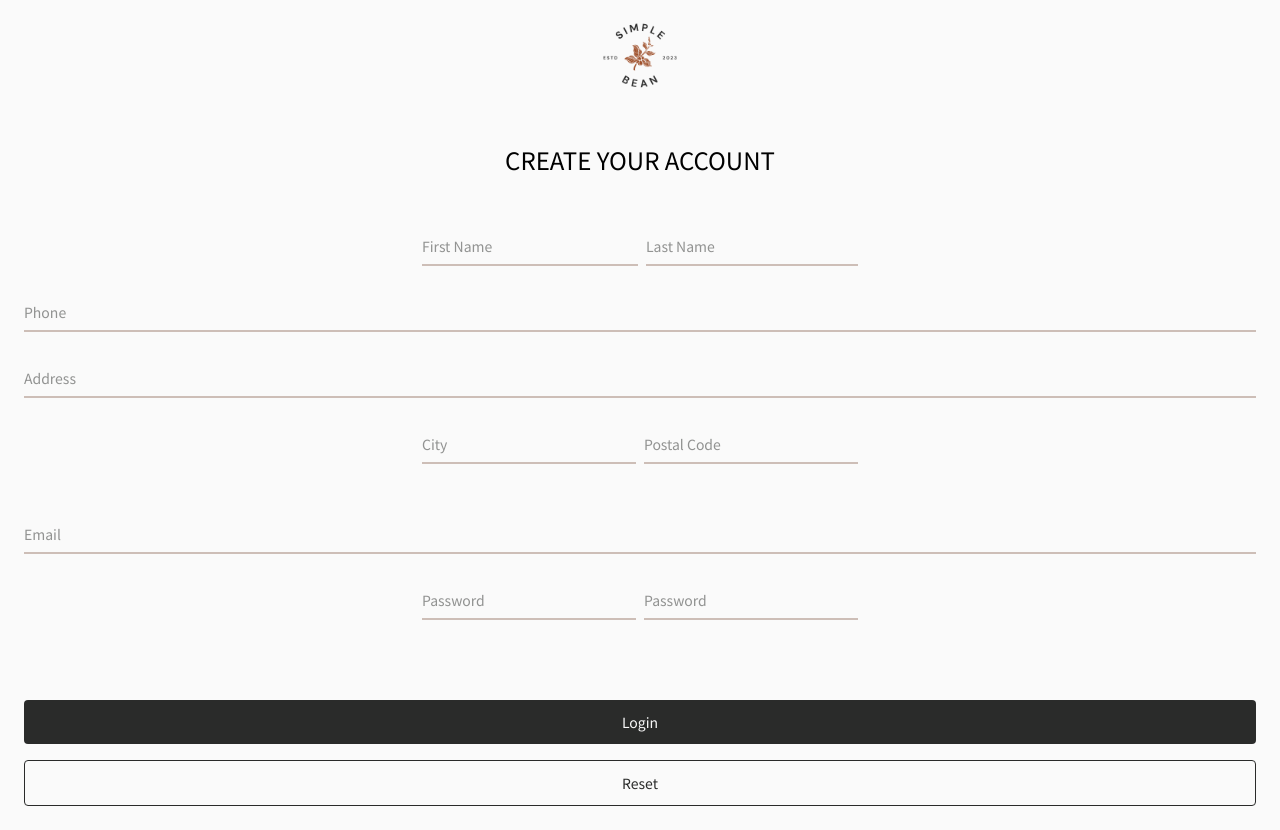
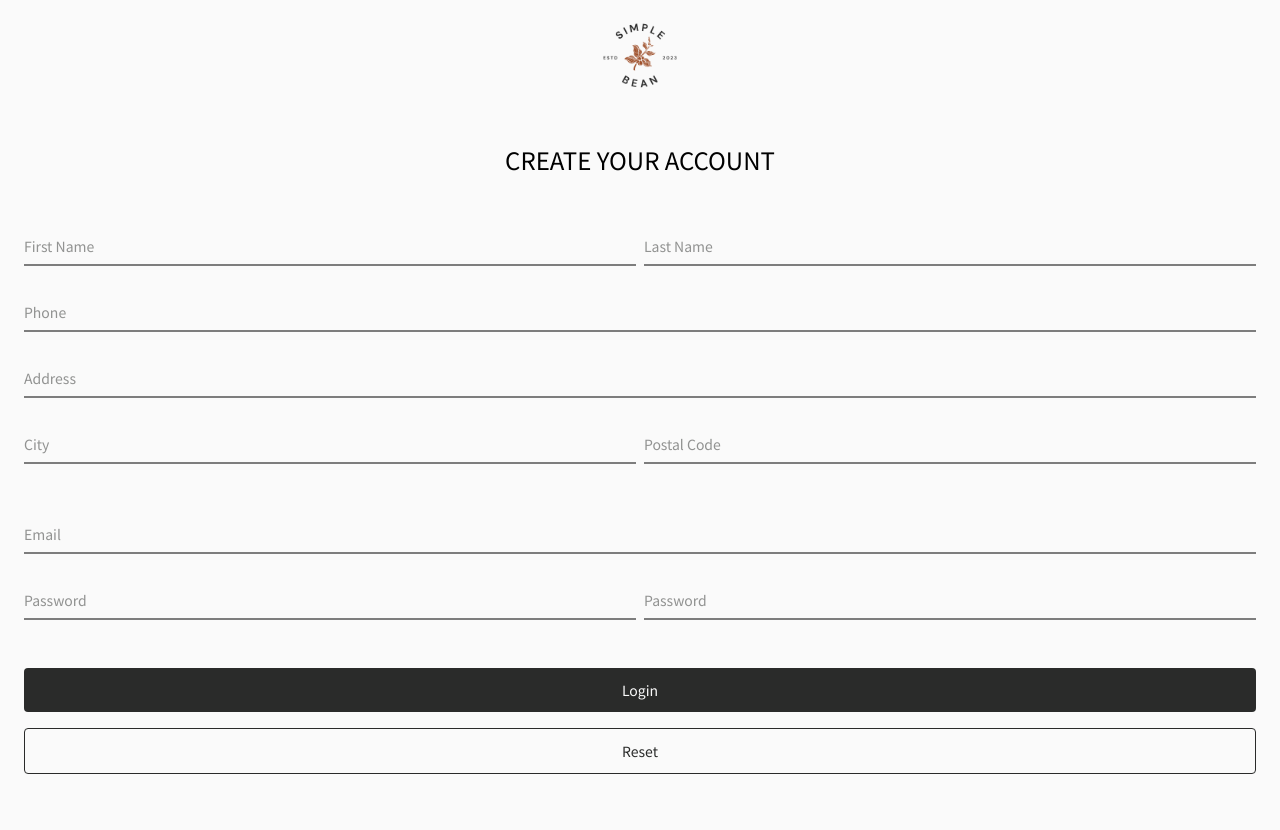
Before and after one commit to alfredopsilva/SimpleBean, a Next.js app: page /auth/signup in a window 1280 px wide. Built offline with nearby package versions, Linux system fonts and the light colour scheme.

Commit message:
Minor Fixing into Login and SignUp Pages

```diff
--- a/app/auth/login/page.tsx
+++ b/app/auth/login/page.tsx
@@ -18,11 +18,11 @@ export default function Login() {
       <form method='POST' action={"#"} className='mt-10'>
         <div className='flex flex-col justify-center items-center'>
           <div className="relative w-4/5">
-            <input type="email" id="email" className="block py-2.5 px-0 w-full text-sm text-softBlack bg-transparent border-0 border-b-2 border-accentColor/30 appearance-none dark:text-white dark:border-accentColor dark:focus:border-accentColor/500 focus:outline-none focus:ring-0 focus:border-accentColor/60 peer" placeholder=" " />
+            <input type="email" id="email" className="block py-2.5 px-0 w-full text-sm text-softBlack bg-transparent border-0 border-b-2 border-softBlack/60 appearance-none dark:text-white dark:border-accentColor dark:focus:border-accentColor/500 focus:outline-none focus:ring-0 focus:border-accentColor/60 peer" placeholder=" " />
             <label htmlFor="email" className="absolute text-sm text-softBlack/50 dark:text-softBlack/40 duration-300 transform -translate-y-6 scale-75 top-3 -z-10 origin-[0] peer-focus:start-0 peer-focus:text-accentColor/60 peer-focus:dark:text-accentColor/50 peer-placeholder-shown:scale-100 peer-placeholder-shown:translate-y-0 peer-focus:scale-75 peer-focus:-translate-y-6 rtl:peer-focus:translate-x-1/4 rtl:peer-focus:left-auto">Email</label>
           </div>
           <div className="relative w-4/5 mt-10">
-            <input type="password" id="password" className="block py-2.5 px-0 w-full text-sm text-softBlack bg-transparent border-0 border-b-2 border-accentColor/30 appearance-none dark:text-white dark:border-accentColor dark:focus:border-accentColor/500 focus:outline-none focus:ring-0 focus:border-accentColor/60 peer" placeholder=" " />
+            <input type="password" id="password" className="block py-2.5 px-0 w-full text-sm text-softBlack bg-transparent border-0 border-b-2 border-softBlack/60 appearance-none dark:text-white dark:border-accentColor dark:focus:border-accentColor/500 focus:outline-none focus:ring-0 focus:border-accentColor/60 peer" placeholder=" " />
             <label htmlFor="password" className="absolute text-sm text-softBlack/50 dark:text-softBlack/40 duration-300 transform -translate-y-6 scale-75 top-3 -z-10 origin-[0] peer-focus:start-0 peer-focus:text-accentColor/60 peer-focus:dark:text-accentColor/50 peer-placeholder-shown:scale-100 peer-placeholder-shown:translate-y-0 peer-focus:scale-75 peer-focus:-translate-y-6 rtl:peer-focus:translate-x-1/4 rtl:peer-focus:left-auto">Password</label>
             <div className='text-sm mt-2 text-gray-600 text-right' >
               <span>Forgot your <Link href={"auth/reset"}>Password?</Link> </span>
@@ -47,7 +47,7 @@ export default function Login() {
           </div>
         </section>
       </section>
-      <section className='absolute bottom-12 left-1/2 transform -translate-x-1/2 '>
+      <section className='my-12'>
         <p className='text-sm text-center'>You don't have an account yet?<Link href={"/auth/signup"} className='text-accentColor font-semibold' >Sign Up</Link></p>
       </section>
     </main>
--- a/app/auth/signup/page.tsx
+++ b/app/auth/signup/page.tsx
@@ -13,50 +13,51 @@ export default function SingUp() {
       </header>
       <h5 className='uppercase text-2xl text-center mt-10'>Create your account</h5>
       <form method='POST' action={"#"} className='mt-10'>
-        <div className='flex flex-col justify-center items-center'>
+        <div className='flex flex-col'>
           <div className='flex gap-2 mt-2'>
             <div className="relative w-1/2">
-              <input type="text" id="firstName" className="block py-2.5 px-0 w-full text-sm text-softBlack bg-transparent border-0 border-b-2 border-accentColor/30 appearance-none dark:text-white dark:border-accentColor dark:focus:border-accentColor/500 focus:outline-none focus:ring-0 focus:border-accentColor/60 peer" placeholder=" " />
-              <label htmlFor="firstName" className="absolute text-sm text-softBlack/50 dark:text-softBlack/40 duration-300 transform -translate-y-6 scale-75 top-3 -z-10 origin-[0] peer-focus:start-0 peer-focus:text-accentColor/60 peer-focus:dark:text-accentColor/50 peer-placeholder-shown:scale-100 peer-placeholder-shown:translate-y-0 peer-focus:scale-75 peer-focus:-translate-y-6 rtl:peer-focus:translate-x-1/4 rtl:peer-focus:left-auto">First Name</label>
+              <input type="text" id="firstName" className="block py-2.5 px-0 w-full text-sm text-softBlack bg-transparent border-0 border-b-2 border-softBlack/60 appearance-none dark:text-white dark:border-offWhite/50 dark:focus:border-offWhite focus:outline-none focus:ring-0 focus:border-accentColor/80 peer" placeholder=" " />
+              <label htmlFor="firstName" className="absolute text-sm text-softBlack/50 dark:text-softBlack/40 duration-300 transform -translate-y-6 scale-75 top-3 -z-10 origin-[0] peer-focus:start-0 peer-focus:text-softBlack/60 peer-focus:dark:text-softBlack/50 peer-placeholder-shown:scale-100 peer-placeholder-shown:translate-y-0 peer-focus:scale-75 peer-focus:-translate-y-6 rtl:peer-focus:translate-x-1/4 rtl:peer-focus:left-auto">First Name</label>
             </div>
-            <div className="relative">
-              <input type="email" id="email" className="block py-2.5 px-0 w-full text-sm text-softBlack bg-transparent border-0 border-b-2 border-accentColor/30 appearance-none dark:text-white dark:border-accentColor dark:focus:border-accentColor/500 focus:outline-none focus:ring-0 focus:border-accentColor/60 peer" placeholder=" " />
-              <label htmlFor="email" className="absolute text-sm text-softBlack/50 dark:text-softBlack/40 duration-300 transform -translate-y-6 scale-75 top-3 -z-10 origin-[0] peer-focus:start-0 peer-focus:text-accentColor/60 peer-focus:dark:text-accentColor/50 peer-placeholder-shown:scale-100 peer-placeholder-shown:translate-y-0 peer-focus:scale-75 peer-focus:-translate-y-6 rtl:peer-focus:translate-x-1/4 rtl:peer-focus:left-auto">Last Name</label>
+            <div className="relative w-1/2">
+              <input type="email" id="email" className="block py-2.5 px-0 w-full text-sm text-softBlack bg-transparent border-0 border-b-2 border-softBlack/60 appearance-none dark:text-white dark:border-offWhite/50 dark:focus:border-offWhite focus:outline-none focus:ring-0 focus:border-accentColor/80 peer" placeholder=" " />
+              <label htmlFor="email" className="absolute text-sm text-softBlack/50 dark:text-softBlack/40 duration-300 transform -translate-y-6 scale-75 top-3 -z-10 origin-[0] peer-focus:start-0 peer-focus:text-softBlack/60 peer-focus:dark:text-softBlack/50 peer-placeholder-shown:scale-100 peer-placeholder-shown:translate-y-0 peer-focus:scale-75 peer-focus:-translate-y-6 rtl:peer-focus:translate-x-1/4 rtl:peer-focus:left-auto">Last Name</label>
             </div>
           </div>
-          <div className="relative w-full mt-6">
-            <input type="phone" id="phone" className="block py-2.5 px-0 w-full text-sm text-softBlack bg-transparent border-0 border-b-2 border-accentColor/30 appearance-none dark:text-white dark:border-accentColor dark:focus:border-accentColor/500 focus:outline-none focus:ring-0 focus:border-accentColor/60 peer" placeholder=" " />
-            <label htmlFor="phone" className="absolute text-sm text-softBlack/50 dark:text-softBlack/40 duration-300 transform -translate-y-6 scale-75 top-3 -z-10 origin-[0] peer-focus:start-0 peer-focus:text-accentColor/60 peer-focus:dark:text-accentColor/50 peer-placeholder-shown:scale-100 peer-placeholder-shown:translate-y-0 peer-focus:scale-75 peer-focus:-translate-y-6 rtl:peer-focus:translate-x-1/4 rtl:peer-focus:left-auto">Phone</label>
+          <div className="relative mt-6">
+            <input type="phone" id="phone" className="block py-2.5 px-0 w-full text-sm text-softBlack bg-transparent border-0 border-b-2 border-softBlack/60 appearance-none dark:text-white dark:border-offWhite/50 dark:focus:border-offWhite focus:outline-none focus:ring-0 focus:border-accentColor/80 peer" placeholder=" " />
+            <label htmlFor="phone" className="absolute text-sm text-softBlack/50 dark:text-softBlack/40 duration-300 transform -translate-y-6 scale-75 top-3 -z-10 origin-[0] peer-focus:start-0 peer-focus:text-softBlack/60 peer-focus:dark:text-softBlack/50 peer-placeholder-shown:scale-100 peer-placeholder-shown:translate-y-0 peer-focus:scale-75 peer-focus:-translate-y-6 rtl:peer-focus:translate-x-1/4 rtl:peer-focus:left-auto">Phone</label>
           </div>
-          <div className="relative w-full mt-6">
-            <input type="text" id="address" className="block py-2.5 px-0 w-full text-sm text-softBlack bg-transparent border-0 border-b-2 border-accentColor/30 appearance-none dark:text-white dark:border-accentColor dark:focus:border-accentColor/500 focus:outline-none focus:ring-0 focus:border-accentColor/60 peer" placeholder=" " />
-            <label htmlFor="phone" className="absolute text-sm text-softBlack/50 dark:text-softBlack/40 duration-300 transform -translate-y-6 scale-75 top-3 -z-10 origin-[0] peer-focus:start-0 peer-focus:text-accentColor/60 peer-focus:dark:text-accentColor/50 peer-placeholder-shown:scale-100 peer-placeholder-shown:translate-y-0 peer-focus:scale-75 peer-focus:-translate-y-6 rtl:peer-focus:translate-x-1/4 rtl:peer-focus:left-auto">Address</label>
+          <div className="relative mt-6">
+            <input type="text" id="address" className="block py-2.5 px-0 w-full text-sm text-softBlack bg-transparent border-0 border-b-2 border-softBlack/60 appearance-none dark:text-white dark:border-offWhite/50 dark:focus:border-offWhite focus:outline-none focus:ring-0 focus:border-accentColor/80 peer" placeholder=" " />
+            <label htmlFor="phone" className="absolute text-sm text-softBlack/50 dark:text-softBlack/40 duration-300 transform -translate-y-6 scale-75 top-3 -z-10 origin-[0] peer-focus:start-0 peer-focus:text-softBlack/60 peer-focus:dark:text-softBlack/50 peer-placeholder-shown:scale-100 peer-placeholder-shown:translate-y-0 peer-focus:scale-75 peer-focus:-translate-y-6 rtl:peer-focus:translate-x-1/4 rtl:peer-focus:left-auto">Address</label>
           </div>
           <div className='flex gap-2 mt-6'>
             <div className="relative w-1/2">
-              <input type="text" id="city" className="block py-2.5 px-0 w-full text-sm text-softBlack bg-transparent border-0 border-b-2 border-accentColor/30 appearance-none dark:text-white dark:border-accentColor dark:focus:border-accentColor/500 focus:outline-none focus:ring-0 focus:border-accentColor/60 peer" placeholder=" " />
-              <label htmlFor="city" className="absolute text-sm text-softBlack/50 dark:text-softBlack/40 duration-300 transform -translate-y-6 scale-75 top-3 -z-10 origin-[0] peer-focus:start-0 peer-focus:text-accentColor/60 peer-focus:dark:text-accentColor/50 peer-placeholder-shown:scale-100 peer-placeholder-shown:translate-y-0 peer-focus:scale-75 peer-focus:-translate-y-6 rtl:peer-focus:translate-x-1/4 rtl:peer-focus:left-auto">City</label>
+              <input type="text" id="city"
+                className="block py-2.5 px-0 w-full text-sm text-softBlack bg-transparent border-0 border-b-2 border-softBlack/60 appearance-none dark:text-white dark:border-offWhite/50 dark:focus:border-offWhite focus:outline-none focus:ring-0 focus:border-accentColor/80 peer" placeholder=" " />
+              <label htmlFor="city" className="absolute text-sm text-softBlack/50 dark:text-softBlack/40 duration-300 transform -translate-y-6 scale-75 top-3 -z-10 origin-[0] peer-focus:start-0 peer-focus:text-softBlack/60 peer-focus:dark:text-softBlack/50 peer-placeholder-shown:scale-100 peer-placeholder-shown:translate-y-0 peer-focus:scale-75 peer-focus:-translate-y-6 rtl:peer-focus:translate-x-1/4 rtl:peer-focus:left-auto">City</label>
             </div>
             <div className="relative w-1/2">
-              <input type="text" id="postalCode" pattern='^[ABCEGHJKLMNPRSTVXY]\d[ABCEGHJKLMNPRSTVWXYZ]\s?\d[ABCEGHJKLMNPRSTVWXYZ]\d$' className="block py-2.5 px-0 w-full text-sm text-softBlack bg-transparent border-0 border-b-2 border-accentColor/30 appearance-none dark:text-white dark:border-accentColor dark:focus:border-accentColor/500 focus:outline-none focus:ring-0 focus:border-accentColor/60 peer" placeholder=" " />
-              <label htmlFor="postalCode" className="absolute text-sm text-softBlack/50 dark:text-softBlack/40 duration-300 transform -translate-y-6 scale-75 top-3 -z-10 origin-[0] peer-focus:start-0 peer-focus:text-accentColor/60 peer-focus:dark:text-accentColor/50 peer-placeholder-shown:scale-100 peer-placeholder-shown:translate-y-0 peer-focus:scale-75 peer-focus:-translate-y-6 rtl:peer-focus:translate-x-1/4 rtl:peer-focus:left-auto">Postal Code</label>
+              <input type="text" id="postalCode" pattern='^[ABCEGHJKLMNPRSTVXY]\d[ABCEGHJKLMNPRSTVWXYZ]\s?\d[ABCEGHJKLMNPRSTVWXYZ]\d$' className="block py-2.5 px-0 w-full text-sm text-softBlack bg-transparent border-0 border-b-2 border-softBlack/60 appearance-none dark:text-white dark:border-offWhite/50 dark:focus:border-offWhite focus:outline-none focus:ring-0 focus:border-accentColor/80 peer" placeholder=" " />
+              <label htmlFor="postalCode" className="absolute text-sm text-softBlack/50 dark:text-softBlack/40 duration-300 transform -translate-y-6 scale-75 top-3 -z-10 origin-[0] peer-focus:start-0 peer-focus:text-softBlack/60 peer-focus:dark:text-softBlack/50 peer-placeholder-shown:scale-100 peer-placeholder-shown:translate-y-0 peer-focus:scale-75 peer-focus:-translate-y-6 rtl:peer-focus:translate-x-1/4 rtl:peer-focus:left-auto">Postal Code</label>
             </div>
           </div>
-          <div className="relative w-full mt-12">
-            <input type="email" id="email" className="block py-2.5 px-0 w-full text-sm text-softBlack bg-transparent border-0 border-b-2 border-accentColor/30 appearance-none dark:text-white dark:border-accentColor dark:focus:border-accentColor/500 focus:outline-none focus:ring-0 focus:border-accentColor/60 peer" placeholder=" " />
-            <label htmlFor="email" className="absolute text-sm text-softBlack/50 dark:text-softBlack/40 duration-300 transform -translate-y-6 scale-75 top-3 -z-10 origin-[0] peer-focus:start-0 peer-focus:text-accentColor/60 peer-focus:dark:text-accentColor/50 peer-placeholder-shown:scale-100 peer-placeholder-shown:translate-y-0 peer-focus:scale-75 peer-focus:-translate-y-6 rtl:peer-focus:translate-x-1/4 rtl:peer-focus:left-auto">Email</label>
+          <div className="relative mt-12">
+            <input type="email" id="email" className="block py-2.5 px-0 w-full text-sm text-softBlack bg-transparent border-0 border-b-2 border-softBlack/60 appearance-none dark:text-white dark:border-offWhite/50 dark:focus:border-offWhite focus:outline-none focus:ring-0 focus:border-accentColor/80 peer" placeholder=" " />
+            <label htmlFor="email" className="absolute text-sm text-softBlack/50 dark:text-softBlack/40 duration-300 transform -translate-y-6 scale-75 top-3 -z-10 origin-[0] peer-focus:start-0 peer-focus:text-softBlack/60 peer-focus:dark:text-softBlack/50 peer-placeholder-shown:scale-100 peer-placeholder-shown:translate-y-0 peer-focus:scale-75 peer-focus:-translate-y-6 rtl:peer-focus:translate-x-1/4 rtl:peer-focus:left-auto">Email</label>
           </div>
           <div className='flex gap-2 mt-6'>
             <div className="relative w-1/2">
-              <input type="password" id="password" className="block py-2.5 px-0 w-full text-sm text-softBlack bg-transparent border-0 border-b-2 border-accentColor/30 appearance-none dark:text-white dark:border-accentColor dark:focus:border-accentColor/500 focus:outline-none focus:ring-0 focus:border-accentColor/60 peer" placeholder=" " />
-              <label htmlFor="password" className="absolute text-sm text-softBlack/50 dark:text-softBlack/40 duration-300 transform -translate-y-6 scale-75 top-3 -z-10 origin-[0] peer-focus:start-0 peer-focus:text-accentColor/60 peer-focus:dark:text-accentColor/50 peer-placeholder-shown:scale-100 peer-placeholder-shown:translate-y-0 peer-focus:scale-75 peer-focus:-translate-y-6 rtl:peer-focus:translate-x-1/4 rtl:peer-focus:left-auto">Password</label>
+              <input type="password" id="password" className="block py-2.5 px-0 w-full text-sm text-softBlack bg-transparent border-0 border-b-2 border-softBlack/60 appearance-none dark:text-white dark:border-offWhite/50 dark:focus:border-offWhite focus:outline-none focus:ring-0 focus:border-accentColor/80 peer" placeholder=" " />
+              <label htmlFor="password" className="absolute text-sm text-softBlack/50 dark:text-softBlack/40 duration-300 transform -translate-y-6 scale-75 top-3 -z-10 origin-[0] peer-focus:start-0 peer-focus:text-softBlack/60 peer-focus:dark:text-softBlack/50 peer-placeholder-shown:scale-100 peer-placeholder-shown:translate-y-0 peer-focus:scale-75 peer-focus:-translate-y-6 rtl:peer-focus:translate-x-1/4 rtl:peer-focus:left-auto">Password</label>
             </div>
             <div className="relative w-1/2">
-              <input type="password" id="password" className="block py-2.5 px-0 w-full text-sm text-softBlack bg-transparent border-0 border-b-2 border-accentColor/30 appearance-none dark:text-white dark:border-accentColor dark:focus:border-accentColor/500 focus:outline-none focus:ring-0 focus:border-accentColor/60 peer" placeholder=" " />
-              <label htmlFor="password" className="absolute text-sm text-softBlack/50 dark:text-softBlack/40 duration-300 transform -translate-y-6 scale-75 top-3 -z-10 origin-[0] peer-focus:start-0 peer-focus:text-accentColor/60 peer-focus:dark:text-accentColor/50 peer-placeholder-shown:scale-100 peer-placeholder-shown:translate-y-0 peer-focus:scale-75 peer-focus:-translate-y-6 rtl:peer-focus:translate-x-1/4 rtl:peer-focus:left-auto">Password</label>
+              <input type="password" id="password" className="block py-2.5 px-0 w-full text-sm text-softBlack bg-transparent border-0 border-b-2 border-softBlack/60 appearance-none dark:text-white dark:border-offWhite/50 dark:focus:border-offWhite focus:outline-none focus:ring-0 focus:border-accentColor/80 peer" placeholder=" " />
+              <label htmlFor="password" className="absolute text-sm text-softBlack/50 dark:text-softBlack/40 duration-300 transform -translate-y-6 scale-75 top-3 -z-10 origin-[0] peer-focus:start-0 peer-focus:text-softBlack/60 peer-focus:dark:text-softBlack/50 peer-placeholder-shown:scale-100 peer-placeholder-shown:translate-y-0 peer-focus:scale-75 peer-focus:-translate-y-6 rtl:peer-focus:translate-x-1/4 rtl:peer-focus:left-auto">Password</label>
             </div>
           </div>
-          <div className='flex flex-col mt-20 gap-4 w-full'>
+          <div className='flex flex-col my-12 gap-4 w-full'>
             <button type='submit' className='w-full bg-softBlack text-offWhite px-6 py-3 rounded text-sm hover:bg-accentColor/80 duration-300'>Login</button>
             <button type='reset' className='w-full border border-softBlack text-softBlack px-6 py-3 rounded text-sm hover:bg-accentColor/80 duration-300 hover:text-offWhite'>Reset</button>
           </div>
```
